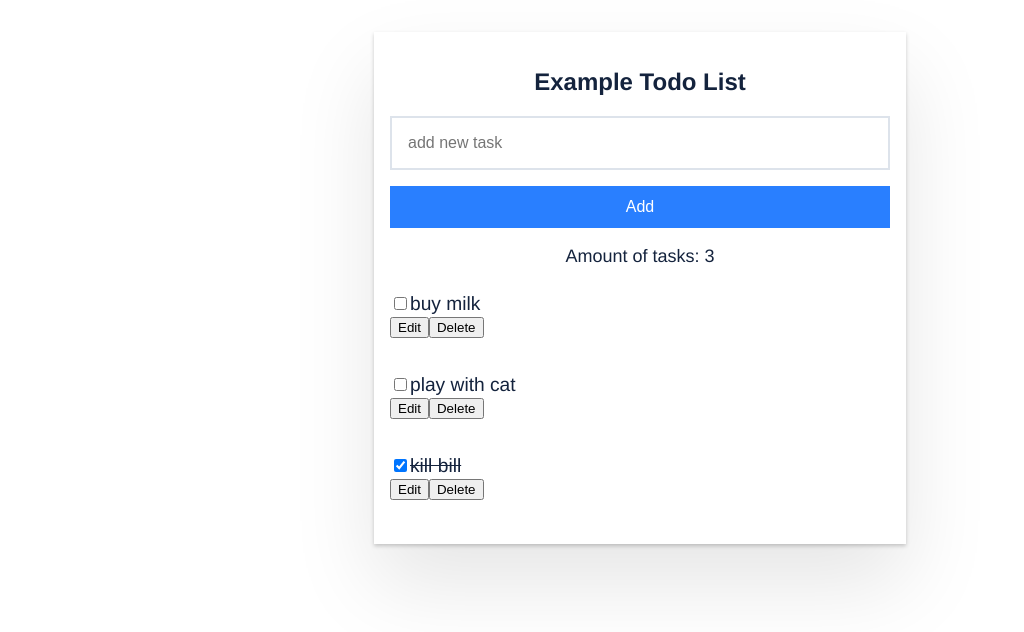
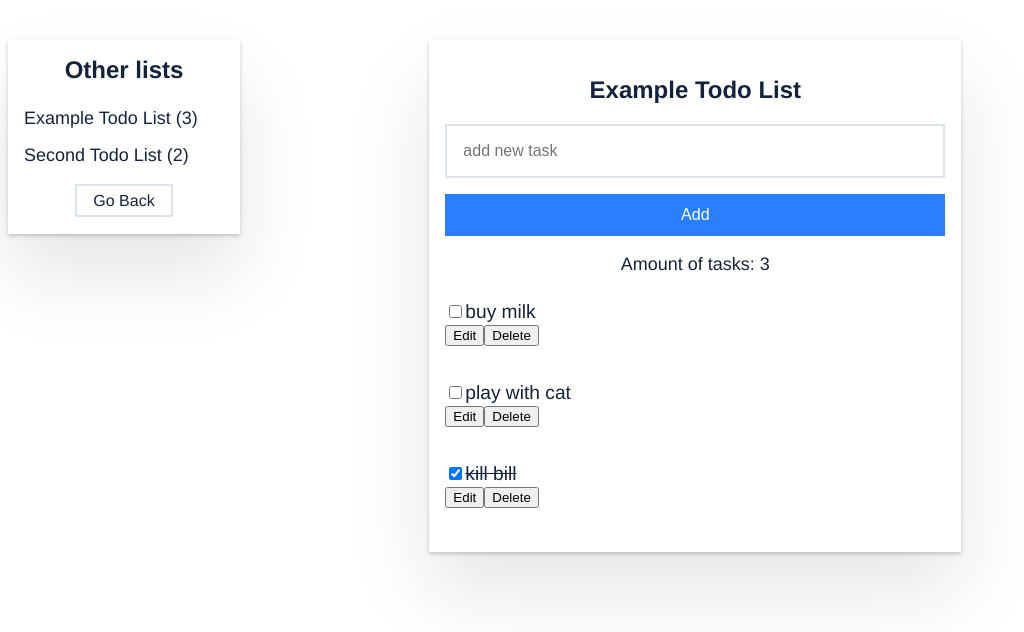
Before and after one commit to vavricio/todo-angular, an Angular app: page /list/1 in a window 1280 px wide. Shown: the top 632 px of the page, without its empty margins (0-1024 px from the left). Built offline with nearby package versions, Linux system fonts and the light colour scheme.

Commit message:
feat: add lists switcher

```diff
--- a/src/app/app.component.css
+++ b/src/app/app.component.css
@@ -1,11 +1,3 @@
 body {
   background-color: #F2F4F7;
 }
-.main {
-  margin: 32px auto;
-  max-width: 500px;
-  width: 85%;
-  padding: 16px;
-  text-align: center;
-  box-shadow: 0 2px 4px 0 rgba(0,0,0,.2), 0 40px 80px 0 rgba(0,0,0,.1);
-}
--- a/src/app/app.component.html
+++ b/src/app/app.component.html
@@ -1,3 +1,3 @@
-<div class="main">
+<div class="page">
   <router-outlet></router-outlet>
 </div>
--- a/src/app/pages/page-home/page-home.component.html
+++ b/src/app/pages/page-home/page-home.component.html
@@ -1,3 +1,5 @@
+<div class="main">
+
   <h1>To-do List</h1>
 
   <input
@@ -9,7 +11,8 @@
 
   <button
     (click)="submit(listTitle)"
-    class="button page-home__btn-add">Add list</button>
+    class="button page-home__btn-add">Add list
+  </button>
 
   <p class="page-home__amount">Amount of lists: {{lists.length}}</p>
 
@@ -20,5 +23,7 @@
       {{ list.title }} ({{ list.tasks.length }})</a>
     <button
       (click)="deleteList(i+1)"
-    class="button page-home__btn-delete">Delete</button>
+      class="button page-home__btn-delete">Delete
+    </button>
   </div>
+</div>
--- a/src/app/pages/page-list/page-list.component.css
+++ b/src/app/pages/page-list/page-list.component.css
@@ -1,3 +1,16 @@
+.page-list {
+  display: grid;
+  grid-template-columns: 1fr 2fr;
+}
+
+.main {
+  margin: 32px 0;
+}
+
+.page-list__title {
+  color: #14233D;
+}
+
 .page-list__input {
   width: 100%;
   padding: 16px;
@@ -24,3 +37,40 @@
   font-size: 18px;
   color: #14233D;
 }
+
+.switcher {
+  display: flex;
+  flex-direction: column;
+  height: fit-content;
+  margin: 32px 0;
+  max-width: 200px;
+  padding: 16px;
+  text-align: left;
+  box-shadow: 0 2px 4px 0 rgba(0,0,0,.2), 0 40px 80px 0 rgba(0,0,0,.1);
+}
+
+.switcher__title {
+  margin: 0 auto 16px;
+  color: #14233D;
+  text-align: center;
+}
+
+.switcher__element {
+  list-style: none;
+  margin: 8px 0;
+}
+
+.switcher__element:last-of-type {
+  margin: 18px auto 8px;
+}
+
+.switcher__link {
+  text-decoration: none;
+  color: #14233D;
+  font-size: 18px;
+}
+
+.switcher__btn-link {
+  text-decoration: none;
+  color: #14233D;
+}
--- a/src/app/pages/page-list/page-list.component.html
+++ b/src/app/pages/page-list/page-list.component.html
@@ -1,4 +1,25 @@
-<h2>{{ list.title }}</h2>
+<div class="page-list">
+  <ul class="switcher">
+    <h2 class="switcher__title">Other lists</h2>
+    <li
+      *ngFor="let element of lists; index as i" class="switcher__element">
+      <a
+        class="switcher__link"
+        [routerLink]="['/list', i + 1]">
+        {{element.title}} ({{element.tasks.length}})
+      </a>
+    </li>
+    <li class="switcher__element">
+      <a
+        class="button switcher__btn-link"
+        [routerLink]="['/list']">
+        Go Back
+      </a>
+    </li>
+  </ul>
+
+  <div class="main">
+    <h2 class="page-list__title">{{ list.title }}</h2>
     <input
       #task
       (keyup.enter)="submit(task)"
@@ -8,10 +29,13 @@
 
     <button
       (click)="submit(task)"
-  class="button page-list__button">Add</button>
+      class="button page-list__button">Add
+    </button>
 
     <p class="page-list__amount">Amount of tasks: {{getTasks().length}}</p>
 
     <p class="page-list__task" *ngFor="let task of getTasks(); index as i">
       <app-item (remove)="delete(i)" [item]="task"></app-item>
     </p>
+  </div>
+</div>
--- a/src/app/pages/page-list/page-list.component.ts
+++ b/src/app/pages/page-list/page-list.component.ts
@@ -1,20 +1,28 @@
-import { Component } from '@angular/core';
-import { ActivatedRoute } from '@angular/router';
+import {Component, OnInit} from '@angular/core';
+import {ActivatedRoute} from '@angular/router';
 import { ItemList } from '../../item-list';
 import { Item } from '../../item';
+import {ListRepositoryService} from "../../services/list-repository.service";
 
 @Component({
   selector: 'app-page-list',
   templateUrl: './page-list.component.html',
   styleUrls: ['./page-list.component.css']
 })
-export class PageListComponent {
+export class PageListComponent implements OnInit {
   list: ItemList = this._route.snapshot.data['list'];
+  lists: ItemList[] = this._lists.getAll()
 
-  constructor(private readonly _route: ActivatedRoute) {}
+  constructor(private readonly _route: ActivatedRoute, private readonly _lists: ListRepositoryService) {}
+
+  ngOnInit () {
+    this._route.paramMap.subscribe((params) => {
+      console.log(params);
+      this.list = this._lists.getOne(parseInt(params.get('id')));
+    })
+  }
 
   getTasks(): Item[] {
-    console.log(this.list.tasks)
     return this.list.tasks;
   }
 
--- a/src/styles.css
+++ b/src/styles.css
@@ -30,16 +30,11 @@ body {
   border: #297FFF solid 2px;
 }
 
-/*.btn-primary {
-  color: #fff;
-  background-color: #297FFF;
-  width: 100%;
-  padding: 12px;
-  font-size: 20px;
-  border: none;
-  margin: 16px 0;
+.main {
+  margin: 32px auto;
+  max-width: 500px;
+  width: 85%;
+  padding: 16px;
+  text-align: center;
+  box-shadow: 0 2px 4px 0 rgba(0,0,0,.2), 0 40px 80px 0 rgba(0,0,0,.1);
 }
-
-.btn-primary:hover {
-  opacity: .8;
-}*/
```
Also changed, not shown: 1 other file (tests, documents, lock files or other folders). Lines whose indentation alone changed are shown as unchanged.
